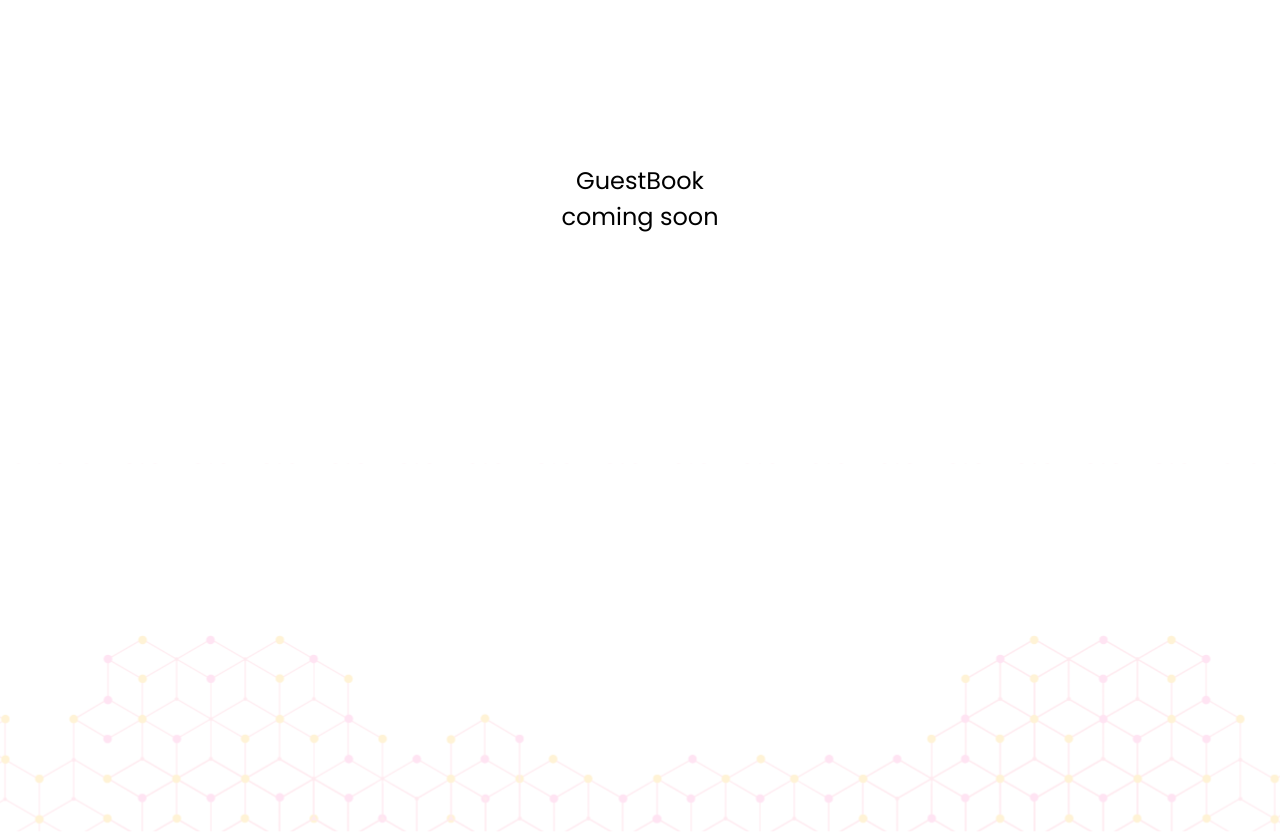
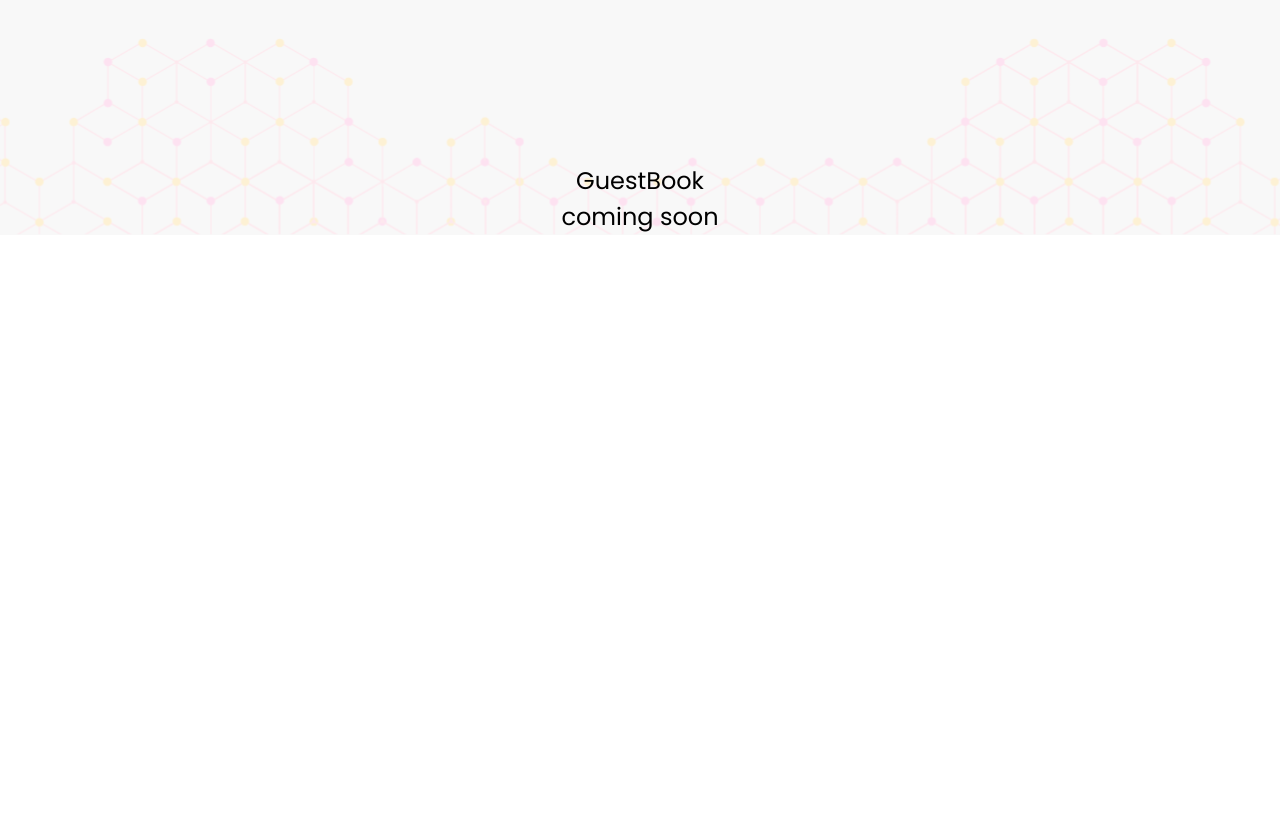
Before and after one commit to imabp/abirpal.dev, a Next.js app: page /guestbook in a window 1280 px wide. After the commit the page ends 800 px from the top, so only its background shows below. Built offline with nearby package versions, Linux system fonts and the light colour scheme.

Commit message:
⚙️ Update Layout based on About Page

```diff
--- a/src/components/Layout.tsx
+++ b/src/components/Layout.tsx
@@ -1,22 +1,33 @@
 import Navbar from "./Navbar";
 import Footer from "./Footer";
 import Head from "next/head";
+import Link from "next/link";
 import Image from "next/image";
+import { home } from "../routes.config";
 interface LayoutProps {
   children: React.ReactNode;
   title?: string;
   slug?: string;
   bgPattern?: boolean;
   footer?: boolean | undefined;
+  aboutpage?: boolean;
 }
 
-const Layout = ({ children, title, slug, bgPattern, footer }: LayoutProps) => {
+const Layout = ({
+  children,
+  title,
+  slug,
+  bgPattern,
+  footer,
+  aboutpage = false,
+}: LayoutProps) => {
   if (footer === undefined) {
     footer = true;
   }
   return (
     <div
-      className={`w-screen h-screen m-0 p-0
+      h-full
+      className={`w-screen h-full m-0 p-0 bg-secondary
     ${bgPattern ? "bg-layout-pattern bg-repeat-x	 bg-bottom" : ""}
     `}
     >
@@ -28,20 +39,60 @@ const Layout = ({ children, title, slug, bgPattern, footer }: LayoutProps) => {
       <>
         <div
           id="header"
-          className={` mt-8 mb-5
+          className={` pt-8 mb-5
           iphones:ml-5 iphonex:ml-10
           iphones:mr-5 iphonex:mr-10
           ipad:ml-15 ipadpro:ml-15 desktop:ml-15
           ipad:mr-15 ipadpro:mr-15 desktop:mr-15
       `}
         >
-          <p
-            className="iphones:text-fs44  iphonex:text-fs50
+          {aboutpage && (
+            <>
+              {" "}
+              <p
+                className="
+            text-center
+            iphones:text-fs44  iphonex:text-fs50
            ipadpro:text-fs50 ipad:text-fs50
            desktop:text-fs50"
-          >
-            {title ? title : <p className="invisible">invisible_title</p>}
-          </p>
+              >
+                {title}
+              </p>
+              <p className="text-center ">
+                <Link href={home.route} passHref>
+                  <Image
+                    className="cursor-pointer"
+                    src="/system/vectors/home.svg"
+                    layout="fixed"
+                    height="24"
+                    width="24"
+                  />
+                </Link>
+              </p>
+            </>
+          )}
+
+          {!aboutpage && (
+            <p
+              className="iphones:text-fs44  iphonex:text-fs50
+           ipadpro:text-fs50 ipad:text-fs50
+           desktop:text-fs50"
+            >
+              {title ? title : <p className="invisible">invisible_title</p>}
+              {title && (
+                <span className="iphones:text-fs24 cursor-pointer ml-5">
+                  <Link href={home.route} passHref>
+                    <Image
+                      src="/system/vectors/home.svg"
+                      layout="fixed"
+                      height="24"
+                      width="24"
+                    />
+                  </Link>
+                </span>
+              )}
+            </p>
+          )}
 
           <p
             className="iphones:text-fs18 iphonex:text-fs30
@@ -50,7 +101,7 @@ const Layout = ({ children, title, slug, bgPattern, footer }: LayoutProps) => {
           >
             {slug ? slug : <p className="invisible">invisible_slug</p>}
           </p>
-          {title && (
+          {slug && (
             <Image
               src="/system/vectors/line.svg"
               layout="responsive"
```
